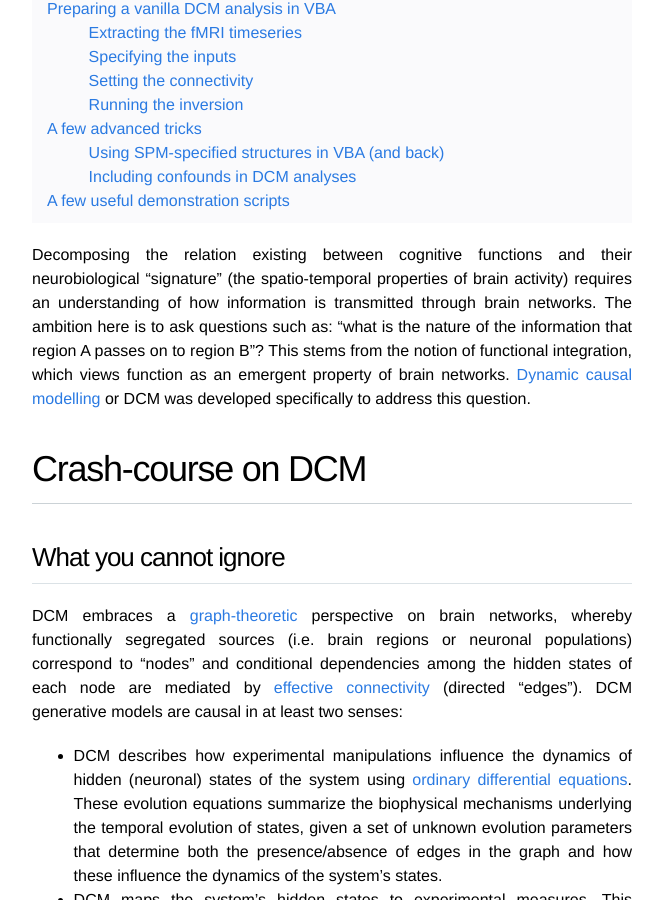
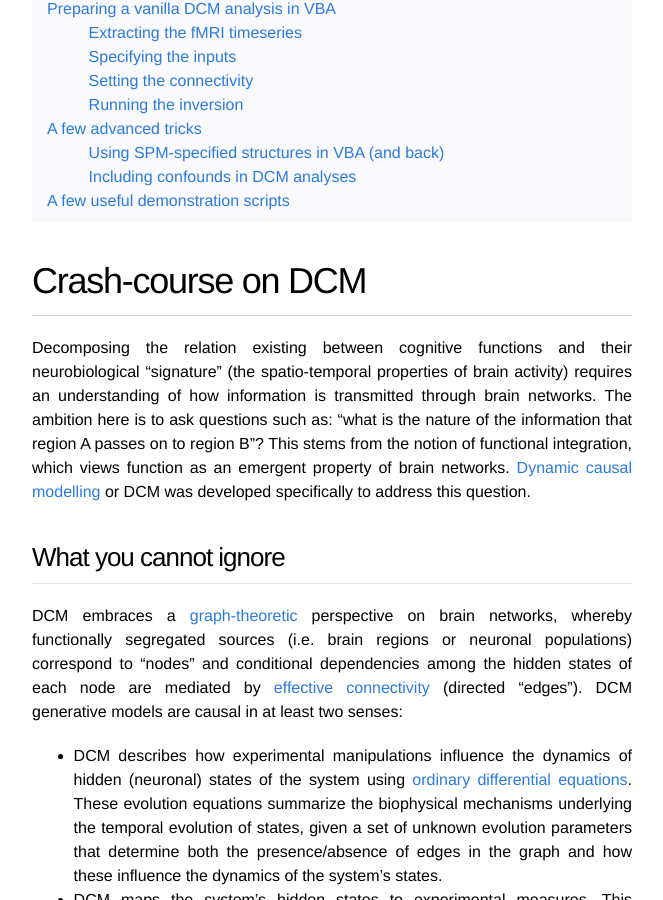
Before and after one commit to MBB-team/VBA-toolbox, a Jekyll site: the page built from _wiki/dcm.md, in a window 1280 px wide and 900 px high, scrolled down 300 px. Shown: the whole window, without its empty margins (308-971 px from the left). Built offline with Jekyll 4.4.1, drawn with Linux system fonts in a browser that asks for light colours; nearby versions of some CDN libraries; formulas are drawn with MathJax 3.

Commit message:
Update dcm.md

```diff
--- a/_wiki/dcm.md
+++ b/_wiki/dcm.md
@@ -4,10 +4,10 @@ title: "Dynamic Causal Modeling"
 * Will be replaced with the ToC, excluding the "Contents" header
 {:toc}
 
-Decomposing the relation existing between cognitive functions and their neurobiological "signature" (the spatio-temporal properties of brain activity) requires an understanding of how information is transmitted through brain networks. The ambition here is to ask questions such as: "what is the nature of the information that region A passes on to region B"? This stems from the notion of functional integration, which views function as an emergent property of brain networks. [Dynamic causal modelling](http://www.scholarpedia.org/article/Dynamic_causal_modeling) or DCM was developed specifically to address this question.
 
 # Crash-course on DCM
 
+Decomposing the relation existing between cognitive functions and their neurobiological "signature" (the spatio-temporal properties of brain activity) requires an understanding of how information is transmitted through brain networks. The ambition here is to ask questions such as: "what is the nature of the information that region A passes on to region B"? This stems from the notion of functional integration, which views function as an emergent property of brain networks. [Dynamic causal modelling](http://www.scholarpedia.org/article/Dynamic_causal_modeling) or DCM was developed specifically to address this question.
 
 ## What you cannot ignore
 
```
